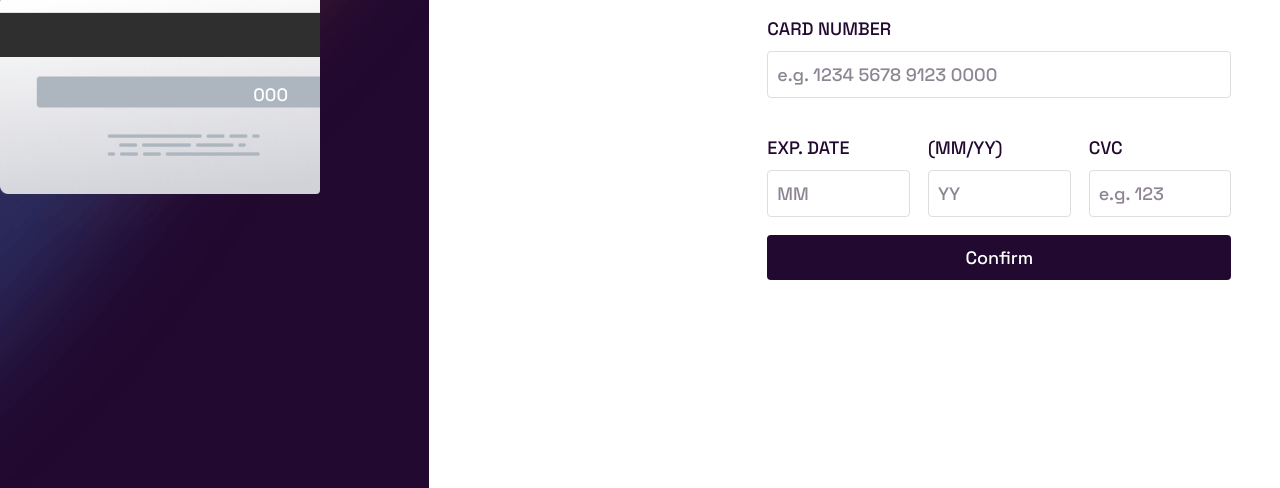
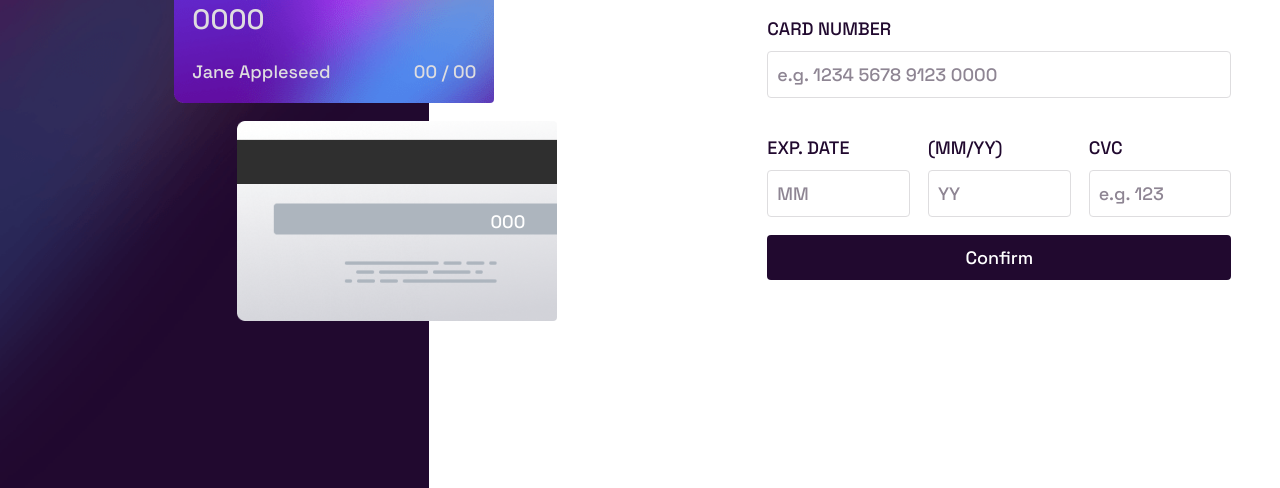
Before and after one commit to Clinton-dev/interactive-card-details-form-main, a plain HTML site: page index.html in a window 1280 px wide. Shown: the part 312-800 px from the top of the page. Drawn offline with Linux system fonts and the light colour scheme.

Commit message:
change card wrapper display

```diff
--- a/style.css
+++ b/style.css
@@ -63,8 +63,12 @@ main {
 }
 
 .card-wrapper {
+  display: flex;
+  flex-direction: column;
   position: absolute;
-  top: 5vh;
+  top: 50%;
+  right: -10vw;
+  transform: translate(0, -50%);
 }
 
 .card {
@@ -102,6 +106,7 @@ main {
   background-repeat: no-repeat;
   height: 25vh;
   position: relative;
+  margin-left: 3.5em;
 }
 
 .card-cvc {
```
